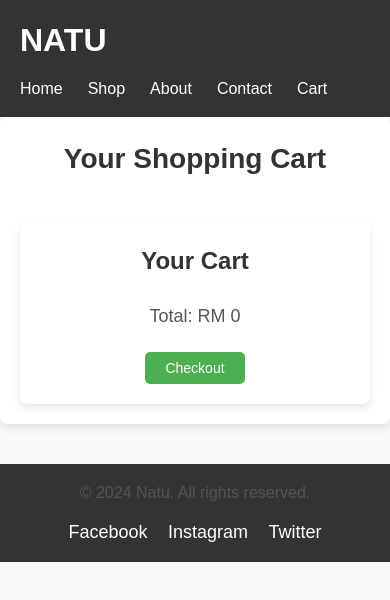
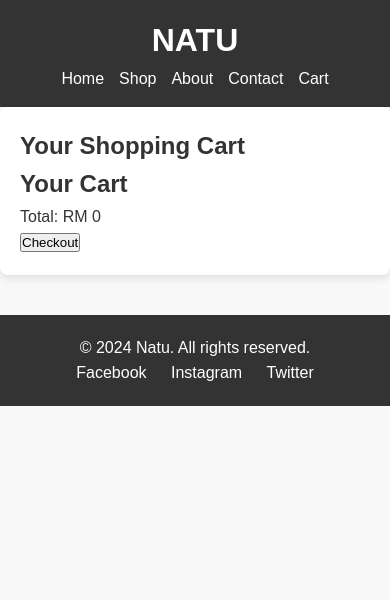
Before and after one commit to Dineas88/Natu, a plain HTML site: page cart.html in a window 390 px wide. Drawn offline with Linux system fonts and the light colour scheme.

Commit message:
Update styles.css

```diff
--- a/styles.css
+++ b/styles.css
@@ -6,7 +6,7 @@
 }
 
 body {
-    font-family: 'Arial', sans-serif;
+    font-family: Arial, sans-serif;
     line-height: 1.6;
     background-color: #f9f9f9;
     color: #333;
@@ -31,69 +31,25 @@ header {
     justify-content: center;
     align-items: center;
     flex-direction: column;
-    position: sticky;
-    top: 0;
-    z-index: 1000;
 }
 
 header .logo img {
     max-width: 120px;
     height: auto;
-    display: block;
     margin-bottom: 10px;
 }
 
 nav {
     display: flex;
     gap: 15px;
-    justify-content: center;
 }
 
 nav a {
+    color: white;
     font-size: 16px;
-    color: white;
-    transition: color 0.3s ease;
 }
 
 nav a:hover {
-    color: #ff6347;
-}
-
-.checkout-btn {
-    background-color: #4CAF50;
-    color: white;
-    padding: 8px 20px;
-    font-size: 14px;
-    border: none;
-    border-radius: 5px;
-    cursor: pointer;
-    transition: background-color 0.3s ease;
-}
-
-.checkout-btn:hover {
-    background-color: #45a049;
-}
-
-/* Footer */
-footer {
-    background: #333;
-    color: white;
-    padding: 15px 20px;
-    text-align: center;
-    margin-top: 40px;
-}
-
-footer p {
-    margin-bottom: 10px;
-}
-
-footer .social-links a {
-    margin: 0 8px;
-    color: white;
-    font-size: 18px;
-}
-
-footer .social-links a:hover {
     color: #ff6347;
 }
 
@@ -107,190 +63,81 @@ main {
     box-shadow: 0 4px 8px rgba(0, 0, 0, 0.1);
 }
 
-/* Headings */
-h2, h3 {
-    color: #333;
-    margin-bottom: 15px;
-}
-
-h2 {
-    font-size: 28px;
-    text-align: center;
-    margin-bottom: 20px;
-}
-
-h3 {
-    font-size: 22px;
-}
-
-/* Paragraphs */
-p {
-    font-size: 16px;
-    line-height: 1.8;
-    margin-bottom: 20px;
-    color: #555;
-}
-
-/* Buttons */
-button {
-    background-color: #ff6347;
-    color: white;
-    border: none;
-    padding: 10px 20px;
-    font-size: 16px;
-    border-radius: 5px;
-    cursor: pointer;
-    transition: background-color 0.3s ease;
-}
-
-button:hover {
-    background-color: #333;
-}
-
-/* Sections (General) */
-section {
-    margin-bottom: 40px;
-}
-
-/* Responsive Images */
-img {
-    max-width: 100%;
-    height: auto;
-    border-radius: 8px;
-}
-
-/* Product Section: 3 rows, 2 columns */
+/* Product Section */
 .product-list {
     display: grid;
     grid-template-columns: repeat(2, 1fr); /* 2 columns */
-    grid-template-rows: repeat(3, 1fr); /* 3 rows */
+    grid-template-rows: repeat(3, auto); /* 3 rows */
     gap: 20px;
     margin-top: 20px;
 }
 
 .product-item {
     background-color: #fff;
+    border: 1px solid #ddd;
     border-radius: 8px;
+    padding: 15px;
+    text-align: center;
     box-shadow: 0 4px 8px rgba(0, 0, 0, 0.1);
-    padding: 20px;
-    text-align: center;
 }
 
-/* Member Photos Section: 2 rows, 2 columns */
+/* Member Section */
 .members {
     margin-top: 40px;
     text-align: center;
 }
 
-.members h3 {
-    font-size: 24px;
-    margin-bottom: 20px;
-}
-
 .member-container {
     display: grid;
     grid-template-columns: repeat(2, 1fr); /* 2 columns */
-    grid-template-rows: repeat(2, 1fr); /* 2 rows */
-    gap: 30px;
+    grid-template-rows: repeat(2, auto); /* 2 rows */
+    gap: 20px;
     justify-items: center;
 }
 
 .member {
     text-align: center;
-    max-width: 150px;
     padding: 10px;
 }
 
 .member img {
-    width: 80px; /* Smaller size */
-    height: 80px; /* Smaller size */
+    width: 80px;
+    height: 80px;
     border-radius: 50%;
     object-fit: cover;
     margin-bottom: 10px;
-    transition: transform 0.3s ease;
-}
-
-.member img:hover {
-    transform: scale(1.2); /* Slightly larger hover effect for better interaction */
 }
 
 .member p {
     font-size: 14px;
     color: #333;
-    margin-top: 5px;
 }
 
-/* Contact Page */
-.contact-container {
-    display: flex;
-    flex-wrap: wrap;
-    gap: 20px;
-    margin-top: 20px;
+/* Footer */
+footer {
+    background: #333;
+    color: white;
+    padding: 20px;
+    text-align: center;
+    margin-top: 40px;
 }
 
-.contact-info, .contact-form {
-    flex: 1;
-    min-width: 300px;
+footer .social-links a {
+    margin: 0 10px;
+    color: white;
 }
 
-.contact-info h3, .contact-form h3 {
-    margin-bottom: 15px;
-    color: #333;
-}
-
-.contact-info p {
-    font-size: 16px;
-    line-height: 1.8;
-    color: #555;
-}
-
-/* Cart Page */
-.cart-items {
-    margin-bottom: 40px;
-}
-
-.cart-summary {
-    background-color: #fff;
-    padding: 20px;
-    border-radius: 8px;
-    box-shadow: 0 4px 8px rgba(0, 0, 0, 0.1);
-    text-align: center;
-    margin-top: 20px;
-}
-
-.cart-summary h2 {
-    font-size: 24px;
-    color: #333;
-    margin-bottom: 20px;
-}
-
-.cart-summary p {
-    font-size: 18px;
-    color: #555;
-    margin-bottom: 20px;
+footer .social-links a:hover {
+    color: #ff6347;
 }
 
 /* Responsive Adjustments */
 @media (max-width: 768px) {
-    header {
-        flex-direction: column;
-        align-items: flex-start;
+    .product-list {
+        grid-template-columns: 1fr;
     }
 
-    nav {
-        margin-top: 10px;
-    }
-
-    nav a {
-        margin-left: 0;
-        margin-right: 10px;
-    }
-
-    .product-list {
-        grid-template-columns: 1fr; /* Single column for small screens */
-    }
-
-    .contact-container {
-        flex-direction: column;
+    .member-container {
+        grid-template-columns: 1fr;
     }
 }
```
